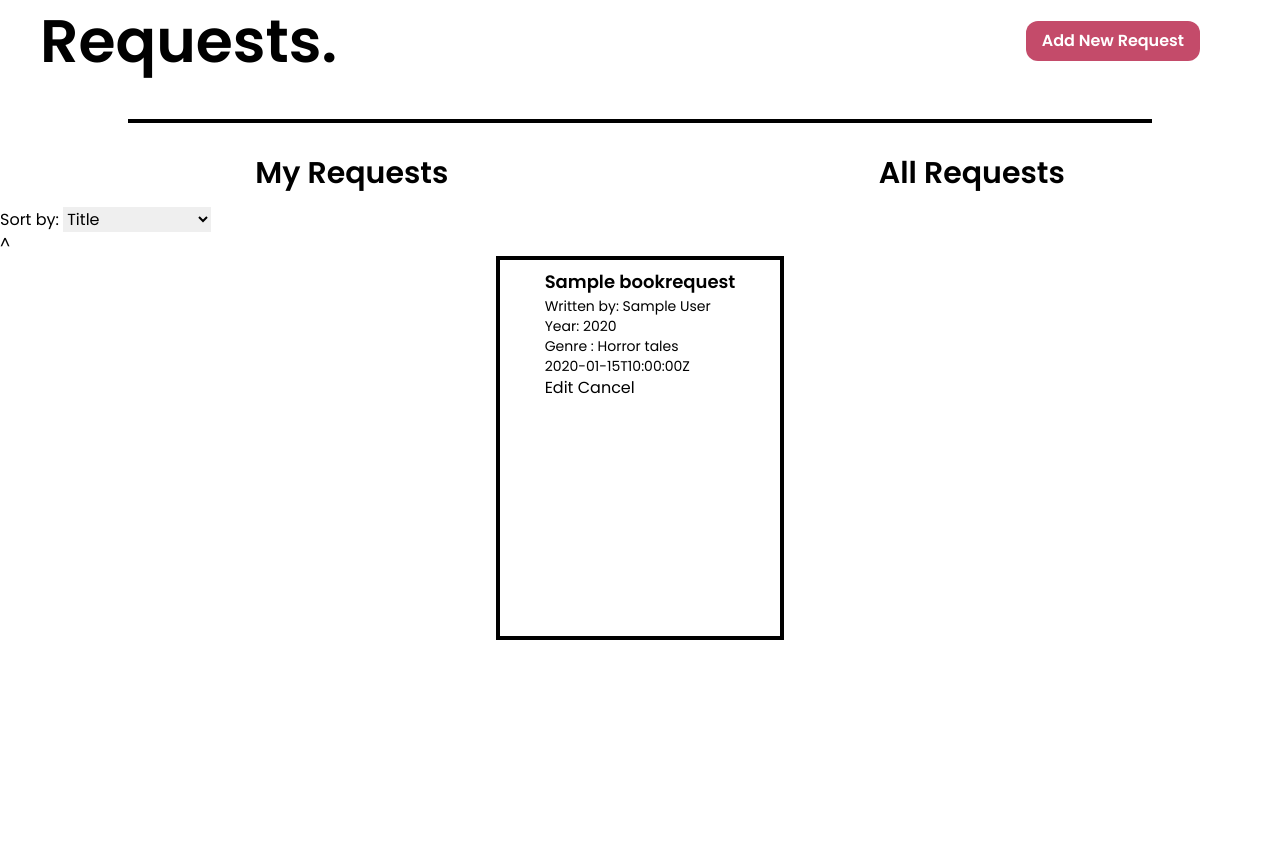
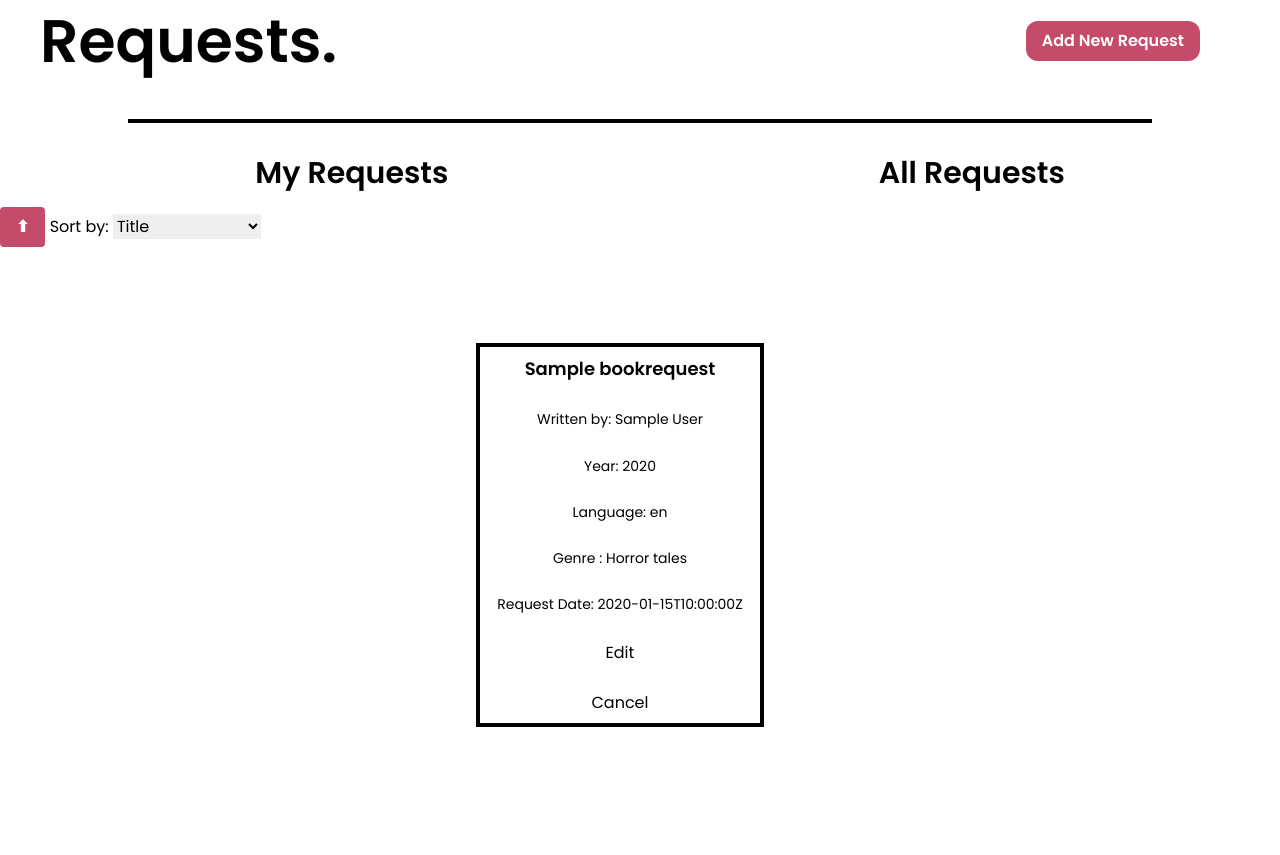
Before and after one commit to PBP-A12/bookmate-midterm, a Django app: page /request/ in a window 1280 px wide. Shown: the part 165-1020 px from the top of the page. Before the commit the page ends 805 px from the top, so only its background shows below. Run offline with Django 4.2, Linux system fonts and the light colour scheme; a user stored in the database is signed in; data comes from the database, SQL or seed files in the repository; tables that the repository leaves empty hold one stand-in row (values such as "Sample post"); parts of the project's set-up code (start-up, migrations or seed data) failed here and were passed over; some libraries are stand-ins or nearby versions.

Commit message:
django/flutter changes

```diff
--- a/book_request/templates/request.html
+++ b/book_request/templates/request.html
@@ -138,6 +138,7 @@
     <button class="text-3xl focus:text-[#C44B6A] font-bold" id="all_request">All Requests </button>
 
 </div>
+<button id="sortorder" name="sortorder" onclick="orderSort()" class="bg-[#C44B6A] hover:bg-[#AA3855] text-white font-bold py-2 px-4 rounded"></button>
 <label for="sortby">Sort by:</label>
 <select id="sortby" name="sortby" onchange="sortBooks()">
     <option value="title">Title</option>
@@ -148,15 +149,14 @@
     <option value="date_requested">Date Requested</option>
 </select>
 <br>
-<button id="sortorder" name="sortorder" onclick="orderSort()" >^</button>
 <div>
-<div id="user_request">
+    <div id="requests" class="container flex justify-center items-center mb-4 pl-10 pr-20 mx-auto flex-row pt-24 ">
+    </div>
+    <p id="no-request-user" class="container flex justify-center items-center mb-4 pl-10 pr-20 mx-auto flex-row pt-24"></p>
 </div>
-</div>
-<p id="no-request-user"></p>
 <div>
-    <div id="all_requests">
-    </div>
+<!-- <div id="all_requests" class="container flex justify-between items-center mb-4 pl-10 pr-20 mx-auto flex-row pt-24">
+</div> -->
 <p id="no-request-all"></p>
 <script>
     async function getUserRequest() {
@@ -174,9 +174,14 @@
             body: new FormData(document.getElementById('request-form'))
 
         })
-        .then(refreshUserRequest).then(refreshAllRequests).then(console.log("Request added"))
+        .then(refreshUserRequest).then(console.log("Request added"))
             .catch((error) => console.error("Error adding product: ", error));
-
+        if (document.getElementById("request-form").checkValidity() == false) {
+            return false;
+        }
+        else {
+            modalHandler(false);
+        }
         document.getElementById("request-form").reset();
         return false;
     }
@@ -186,17 +191,20 @@
         if (products.length == 0) {
             htmlString = "<p>You haven't requested anything.</p>";
             document.getElementById("no-request-user").innerHTML = htmlString;
-            document.getElementById("user_request").innerHTML = "";
+            document.getElementById("requests").innerHTML = "";
         }
         else {
             const urlParams = new URLSearchParams(window.location.search);
             let sortBy = urlParams.get("sortby");
             let sortOrder = urlParams.get("sortorder");
-            if (sortBy == null) {
-                sortBy = "title";
-            }
             if (sortOrder == null) {
                 sortOrder = "asc";
+                document.getElementById("sortorder").innerHTML = "⬆";
+            }
+            if (sortOrder == "asc") {
+                document.getElementById("sortorder").innerHTML = "⬆";
+            } else if (sortOrder == "desc") {
+                document.getElementById("sortorder").innerHTML = "⬇";
             }
             products.sort((a, b) => {
                 if (a[sortBy] < b[sortBy]) {
@@ -215,39 +223,57 @@
                     }
                 htmlString += `
                 <div class="box-border h-96 w-72  border-4 mx-auto border-black items-center flex flex-col gap-2 justify-between p-2 overflow-auto">
-                        <div>
+
                             <h2 class=" text-lg font-bold">${item.title}</h2>
                             <p class="font-poppins text-sm">Written by: ${item.author}</p>
                             <p class="font-poppins text-sm">Year: ${item.year}</p>
+                            <p class="font-poppins text-sm">Language: ${item.language}</p>
                             <p class="font-poppins text-sm">Genre : ${subjects}</p>
-                            <p class="font-poppins text-sm">${item.date_requested}</p>
+                            <p class="font-poppins text-sm">Request Date: ${item.date_requested}</p>
                             <td><button onclick=editBook(${item.id})>Edit</button></td>
                             <td><button onclick=deleteBook(${item.id})>Cancel</button></td>
                         </div>
+
                 `;
 
             })
-            document.getElementById("user_request").innerHTML = htmlString;
+            document.getElementById("requests").innerHTML = htmlString;
         }
     }
     async function refreshAllRequests() {
-        urlParams = new URLSearchParams(window.location.search)
-        document.getElementById("sortorder").innerHTML = urlParams.get("sortorder") == "asc" ? "^" : "v";
-        const sortby = urlParams.get("sortby");
-        if (sortby) {
-            document.getElementById("sortby").value = sortby;
-        }
+
+        // document.getElementById("sortorder").innerHTML = urlParams.get("sortorder") == "asc" ? "⬆" : "⬇";
+        // const sortby = urlParams.get("sortby");
+        // console.log(sortby);
+        // if (sortby) {
+        //     document.getElementById("sortby").value = sortby;
+        // }
         // document.getElementById("sortby").setAttribute(name=document.getElementById("sortby").getAttribute(name),urlParams.get("sortby"))
+
         let namaUser = document.getElementById("nama-User").innerHTML;
         const products = await getRequests();
+        console.log(products);
         let htmlString = "";
+        document.getElementById("no-request-user").innerHTML = "";
         if (products.length == 0) {
-            // document.getElementById("header-all").innerHTML = "";
             htmlString = "<p>No book requests at this time.</p>";
             document.getElementById("no-request-all").innerHTML = htmlString;
-            document.getElementById("all_requests").innerHTML ="";
+            document.getElementById("requests").innerHTML ="";
         }
         else{
+            urlParams = new URLSearchParams(window.location.search)
+            if (urlParams.get("sortorder") == null) {
+                urlParams.set("sortorder", "asc");
+                document.getElementById("sortorder").innerHTML = "⬆";
+            } else if (urlParams.get("sortorder") == "asc") {
+                urlParams.set("sortorder", "desc");
+                document.getElementById("sortorder").innerHTML = "⬇";
+            } else if (urlParams.get("sortorder") == "desc") {
+                urlParams.set("sortorder", "asc");
+                document.getElementById("sortorder").innerHTML = "⬆";
+            }
+            let sortBy = urlParams.get("sortby");
+            let sortOrder = urlParams.get("sortorder");
             products.sort((a, b) => {
                 if (a[sortBy] < b[sortBy]) {
                     return sortOrder == "asc" ? -1 : 1;
@@ -266,12 +292,12 @@
                 if (item.member == namaUser) {
                     htmlString += `
                     <div class="box-border h-96 w-72  border-4 mx-auto border-black items-center flex flex-col gap-2 justify-between p-2 overflow-auto">
-                        <div>
                             <h2 class=" text-lg font-bold">${item.title}</h2>
                             <p class="font-poppins text-sm">Written by: ${item.author}</p>
                             <p class="font-poppins text-sm">Year: ${item.year}</p>
+                            <p class="font-poppins text-sm">Language: ${item.language}</p>
                             <p class="font-poppins text-sm">Genre : ${subjects}</p>
-                            <p class="font-poppins text-sm">${item.date_requested}</p>
+                            <p class="font-poppins text-sm">Request Date: ${item.date_requested}</p>
                             <button onclick=editBook(${item.id})>Edit</button>
                             <button onclick=deleteBook(${item.id})>Cancel</button>
                         </div>
@@ -280,18 +306,19 @@
                 else{
                     htmlString += `
                     <div class="box-border h-96 w-72  border-4 mx-auto border-black items-center flex flex-col gap-2 justify-between p-2 overflow-auto">
-                        <div>
+
                             <h2 class=" text-lg font-bold">${item.title}</h2>
                             <p class="font-poppins text-sm">Written by: ${item.author}</p>
                             <p class="font-poppins text-sm">Year: ${item.year}</p>
+                            <p class="font-poppins text-sm">Language: ${item.language}</p>
                             <p class="font-poppins text-sm">Genre : ${subjects}</p>
-                            <p class="font-poppins text-sm">${item.date_requested}</p>
+                            <p class="font-poppins text-sm">Request Date: ${item.date_requested}</p>
                         </div>
                     `;
                 }
 
             })
-            document.getElementById("all_requests").innerHTML = htmlString;
+            document.getElementById("requests").innerHTML = htmlString;
         }
 
     }
@@ -324,23 +351,28 @@
     function orderSort(){
         const urlParams = new URLSearchParams(window.location.search);
         let sortOrder = urlParams.get("sortorder");
-        document.getElementById("sortorder").innerHTML = sortOrder;
+        if (sortOrder == null) {
+            sortOrder = "asc";
+            document.getElementById("sortorder").innerHTML = sortOrder;
+        }
         if (sortOrder == "asc") {
             sortOrder = "desc";
+            document.getElementById("sortorder").innerHTML = "⬇";
         } else if(sortOrder == "desc"){
             sortOrder = "asc";
+            document.getElementById("sortorder").innerHTML = "⬆";
         }
         urlParams.set("sortorder", sortOrder);
-        document.getElementById("sortorder").innerHTML = sortOrder == "asc" ? "^" : "v";
+        // document.getElementById("sortorder").innerHTML = sortOrder == "asc" ? "⬆" : "⬇";
         window.location.search = urlParams.toString();
     }
     document.getElementById('my_request').addEventListener('click', () => {
         refreshUserRequest()
-        document.getElementById('all_requests').innerHTML = ""
+        document.getElementById('requests').innerHTML = ""
     })
     document.getElementById('all_request').addEventListener('click', () => {
         refreshAllRequests()
-        document.getElementById('user_request').innerHTML = ""
+        document.getElementById('requests').innerHTML = ""
     })
     window.onload = function () {
         refreshUserRequest()
--- a/book_request/urls.py
+++ b/book_request/urls.py
@@ -12,7 +12,7 @@ urlpatterns = [
     path('delete-book/', delete_book, name='delete_book'),
     path('get-subjects-json/', get_subjects_json, name='get_subjects_json'),
     path('get-all-request-json/', get_requests_json_sort, name='get_request_json_mobile'),
-    path('get-request-json-user/', get_requests_json_user_sort, name='get_request_json_user_mobile'),
+    path('get-request-json-user-flutter/', get_requests_json_user_sort, name='get_request_json_user_mobile'),
     path('requesting-flutter/', requesting_flutter, name='requesting_flutter'),
     path('edit-request/', edit_request, name='edit_request'),
     path('delete-request/', delete_request, name='delete_request'),
--- a/book_request/views.py
+++ b/book_request/views.py
@@ -123,13 +123,17 @@ def get_subjects_json(request):
     return HttpResponse(data, content_type='application/json')
 
 def get_requests_json_user_sort(request):
+    sort_by = request.GET.get('sortby')
+    print(BookRequest.objects.filter(member=Member.objects.get(account=request.user)).order_by(request.GET.get('sortby')))
     res = BookRequestSerializer(BookRequest.objects.filter(member=Member.objects.get(account=request.user)).order_by(request.GET.get('sortby')), many=True).data
+    # print(res)
     return HttpResponse(json.dumps(res, indent=4), content_type='application/json')
 
 def get_requests_json_sort(request):
     res = BookRequestSerializer(BookRequest.objects.all().order_by(request.GET.get('sortby')), many=True).data
     return HttpResponse(json.dumps(res, indent=4), content_type='application/json')
 
+@login_required
 @csrf_exempt
 def requesting_flutter(request):
     print(request.method)
@@ -145,10 +149,6 @@ def requesting_flutter(request):
         language = language[0]
         subject = data['subjects']
         print(title, author, year, language, subject)
-        # subject = subject[1:-1]
-        # print(subject)
-        # subject = subject.split(', ')
-        # print(subject)
         user = Member.objects.get(account=request.user)
         if title != None or author != None or year != None or language != None or subject != None:
             existing_book = BookRequest.objects.filter(title=title, author=author, year=year, language=language, subjects__name__in=subject).exists()
@@ -177,17 +177,23 @@ def requesting_flutter(request):
         "message": "Invalid request method."
     }, status=400)
 
+@login_required
 @csrf_exempt
 def edit_request(request):
     if request.method == 'POST':
         data = json.loads(request.body)
         id = data['id']
+        id = id[0]
         title = data['title']
+        title = title[0]
         author = data['author']
+        author = author[0]
         year = data['year']
+        year = year[0]
         language = data['language']
+        language = language[0]
         subjects = data['subjects']
-        book = BookRequest.objects.get(pk=id)
+        book = BookRequest.objects.get(pk=id, member=Member.objects.get(account=request.user), title=title, author=author, year=year, language=language)
         book.title = title
         book.author = author
         book.year = year
@@ -204,6 +210,7 @@ def edit_request(request):
             "message": "Invalid request method."
         }, status=400)
 
+@login_required
 @csrf_exempt
 def delete_request(request):
     if request.method == 'POST':
```
